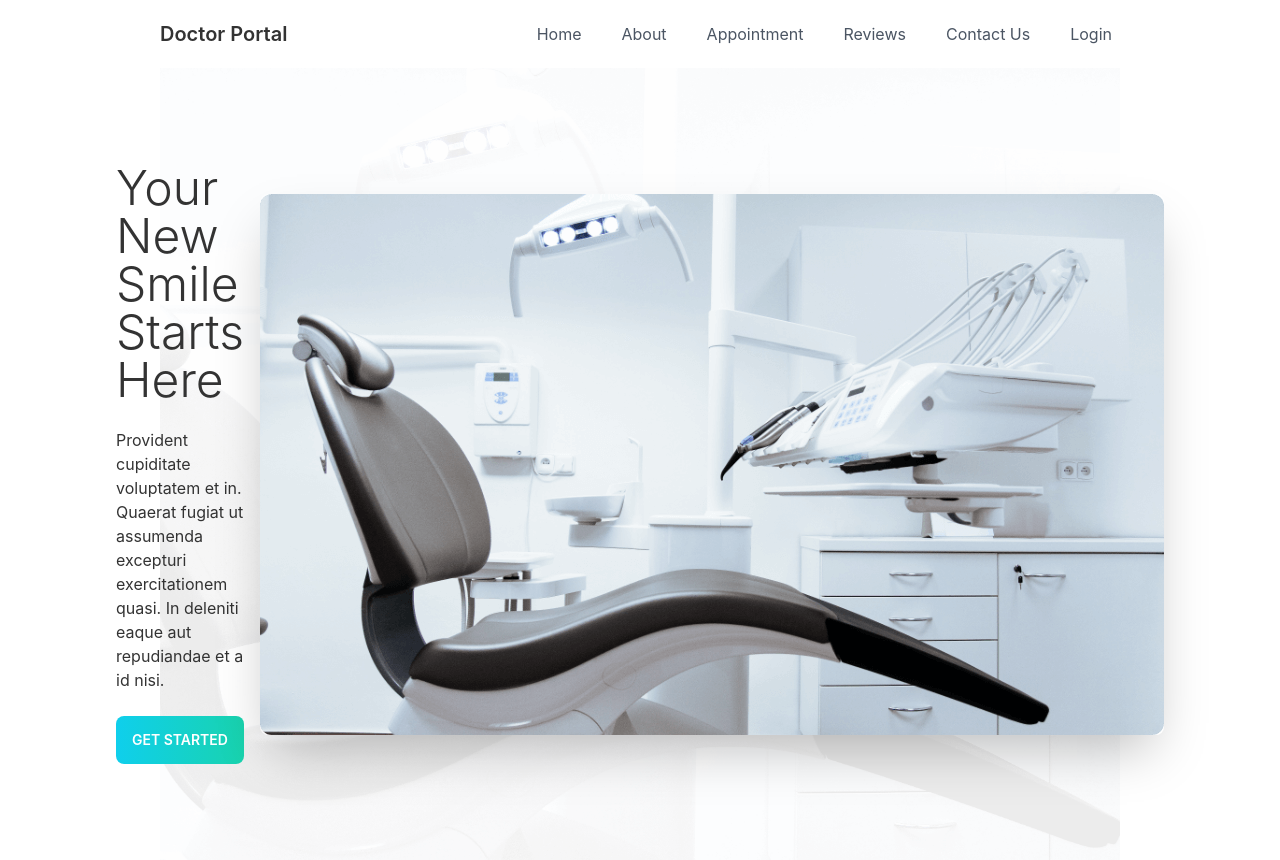
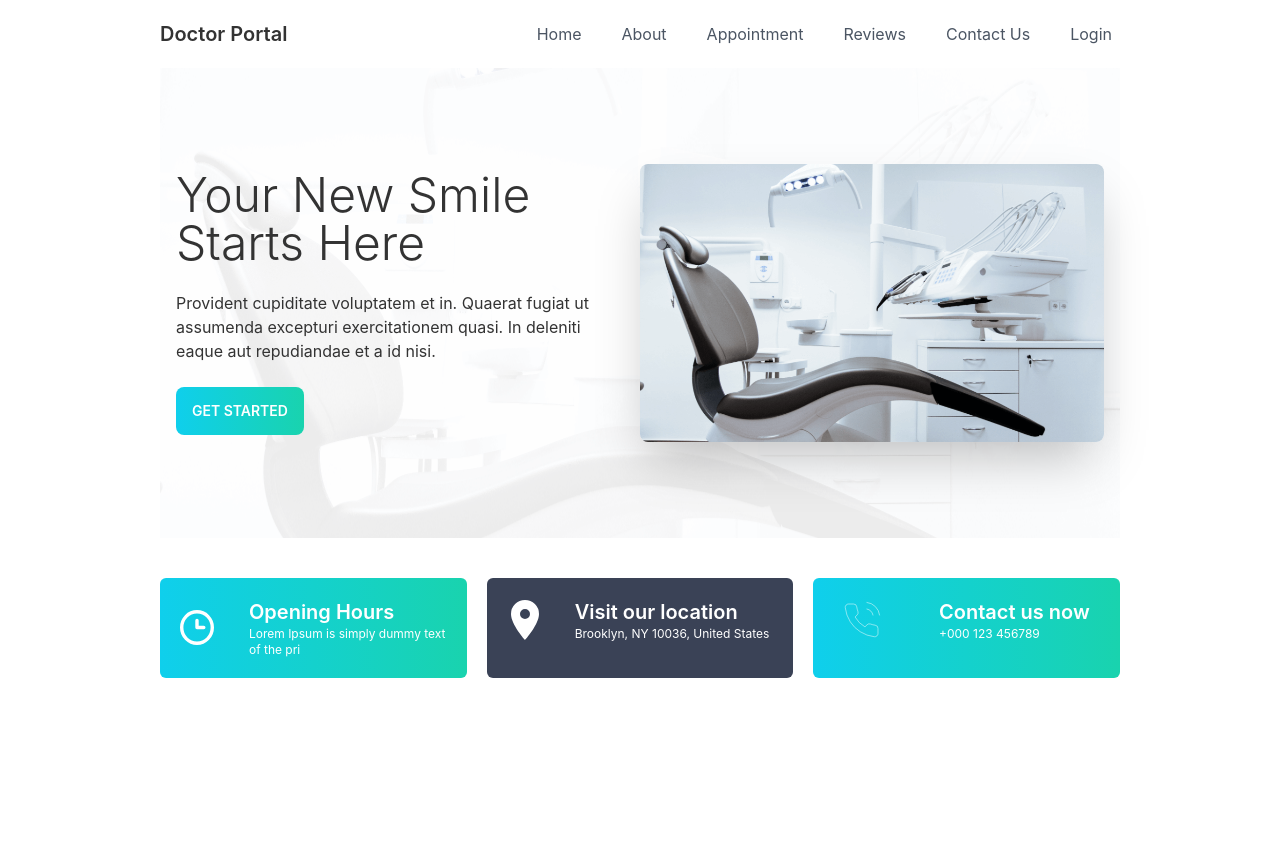
Before and after one commit to mdfaysal22/doctor-client, a React (Create React App) app: page / in a window 1280 px wide. After the commit the page ends 800 px from the top, so only its background shows below. Built offline with nearby package versions, Linux system fonts and the light colour scheme.

Commit message:
Banner Section Design

```diff
--- /dev/null
+++ b/src/Components/Pages/Home/Banner/Banner.js
@@ -0,0 +1,40 @@
+import React from 'react';
+import hour from "./../../../../assets/icons/clock.svg"
+import marker from "./../../../../assets/icons/marker.svg"
+import phone from "./../../../../assets/icons/phone.svg"
+import BannerItem from './BannerItem/BannerItem';
+
+const Banner = () => {
+    const bannerInfo = [
+        {
+            _id: "01",
+            title: "Opening Hours",
+            body: "Lorem Ipsum is simply dummy text of the pri",
+            icon: hour,
+            bgColor: "bg-gradient-to-r from-primary to-secondary"
+        },
+        {
+            _id: "02",
+            title:"Visit our location",
+            body:"Brooklyn, NY 10036, United States",
+            icon: marker,
+            bgColor: "bg-info"
+        },
+        {
+            _id: "03",
+            title:"Contact us now",
+            body:"+000 123 456789",
+            icon:phone,
+            bgColor: "bg-gradient-to-r from-primary to-secondary"
+        }
+    ]
+    return (
+        <div className='grid grid-cols-1 gap-5 my-10 md:grid-cols-3'>
+            {
+                bannerInfo.map(banner => <BannerItem key={banner._id} banner={banner}></BannerItem>)
+            }
+        </div>
+    );
+};
+
+export default Banner;
--- /dev/null
+++ b/src/Components/Pages/Home/Banner/BannerItem/BannerItem.js
@@ -0,0 +1,20 @@
+import React from 'react';
+
+const BannerItem = ({banner}) => {
+    const {title, body, icon, bgColor} = banner;
+    return (
+        <div className={`p-5 rounded-md text-white ${bgColor}`}>
+            <div className='flex justify-around items-center'>
+                <div>
+                    <img className='w-1/2' src={icon} alt="" />
+                </div>
+                <div>
+                    <h1 className='text-xl font-semibold'>{title}</h1>
+                    <p className='text-xs'>{body}</p>
+                </div>
+            </div>
+        </div>
+    );
+};
+
+export default BannerItem;
--- a/src/Components/Pages/Home/Hero/Hero.js
+++ b/src/Components/Pages/Home/Hero/Hero.js
@@ -6,7 +6,7 @@ const Hero = () => {
         <div>
             <div className="hero py-20 bg-hero-image">
                 <div className="hero-content flex-col lg:flex-row-reverse">
-                    <img src={heroImg} alt="Hero Images Chair" className=" w-full rounded-lg shadow-2xl" />
+                    <img src={heroImg} alt="Hero Images Chair" className=" w-full lg:w-1/2 rounded-lg shadow-2xl" />
                     <div className='text-center md:text-left'>
                         <h1 className="text-2xl md:text-5xl font-light">Your New Smile Starts Here</h1>
                         <p className="py-6">Provident cupiditate voluptatem et in. Quaerat fugiat ut assumenda excepturi exercitationem quasi. In deleniti eaque aut repudiandae et a id nisi.</p>
--- a/src/Components/Pages/Home/Home.js
+++ b/src/Components/Pages/Home/Home.js
@@ -1,10 +1,12 @@
 import React from 'react';
+import Banner from './Banner/Banner';
 import Hero from './Hero/Hero';
 
 const Home = () => {
     return (
         <div>
             <Hero></Hero>
+            <Banner></Banner>
         </div>
     );
 };
--- a/tailwind.config.js
+++ b/tailwind.config.js
@@ -14,7 +14,7 @@ module.exports = {
         mytheme: {
           primary: "#0FCFEC",
           secondary: "#19D3AE",
-          dark: "#3A4256",
+          info: "#3A4256",
           "base-100": "#ffffff",
         },
       },
```
